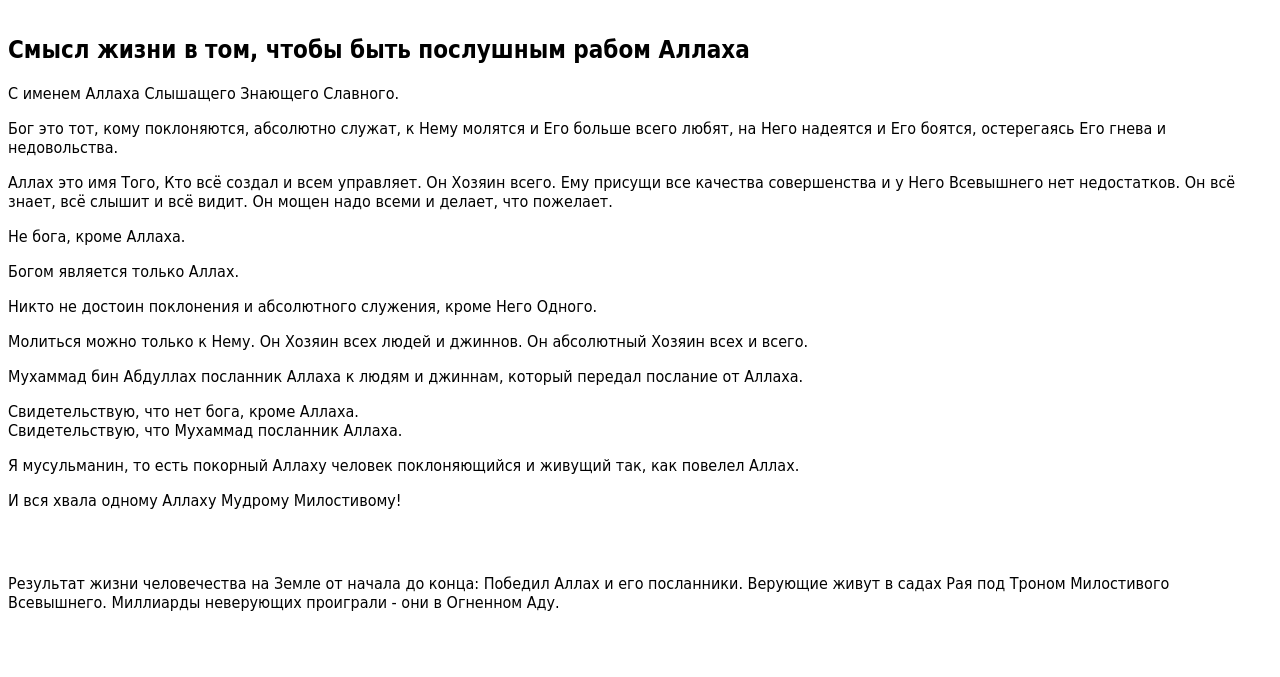
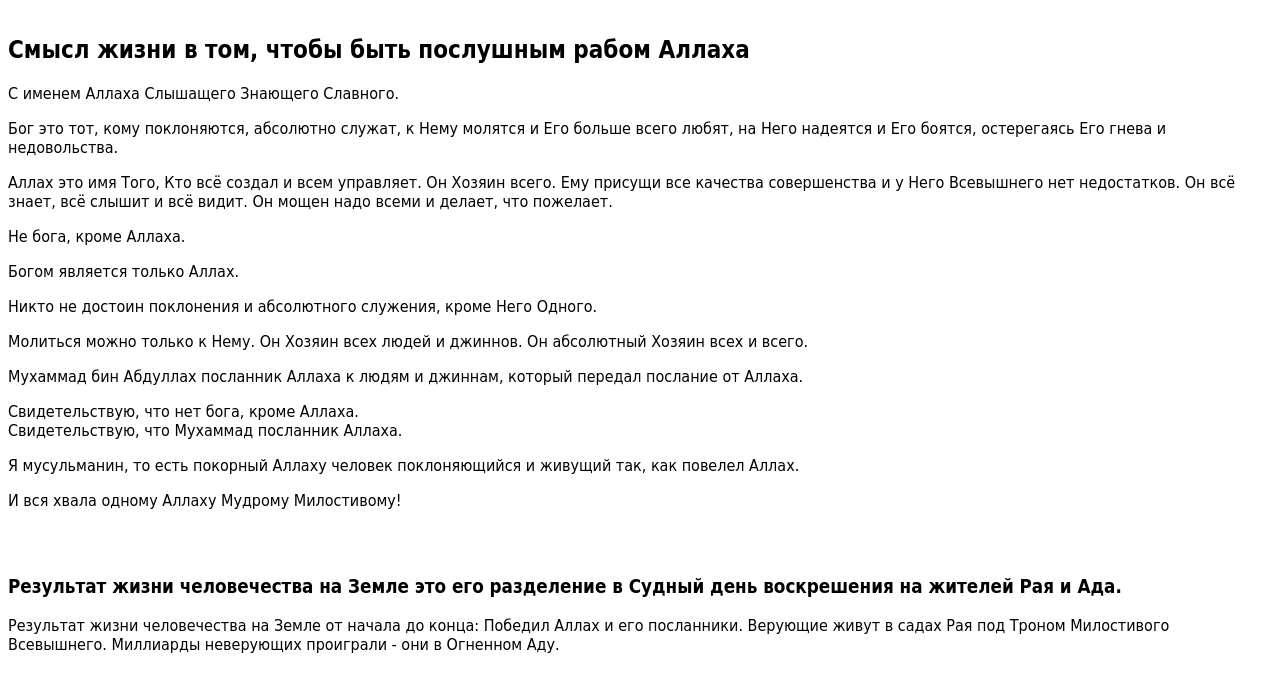
Before and after one commit to salaminfo/salaminfo.github.io, a plain HTML site: page index.html in a window 1280 px wide. Shown: the part 116-793 px from the top of the page. Drawn offline with Linux system fonts and the light colour scheme.

Commit message:
Update index.html
заг 3

```diff
--- a/index.html
+++ b/index.html
@@ -62,6 +62,10 @@ img#salam {float:right;max-width:40%;margin: 10px 15px;}
 </article>
 
 <article>
+	<h3>
+		Результат жизни человечества на Земле это его разделение в
+		Судный день воскрешения на жителей Рая и Ада.
+	</h3>
 	<p>
 		Результат жизни человечества на Земле от начала до конца:
 Победил Аллах и его посланники.
```
